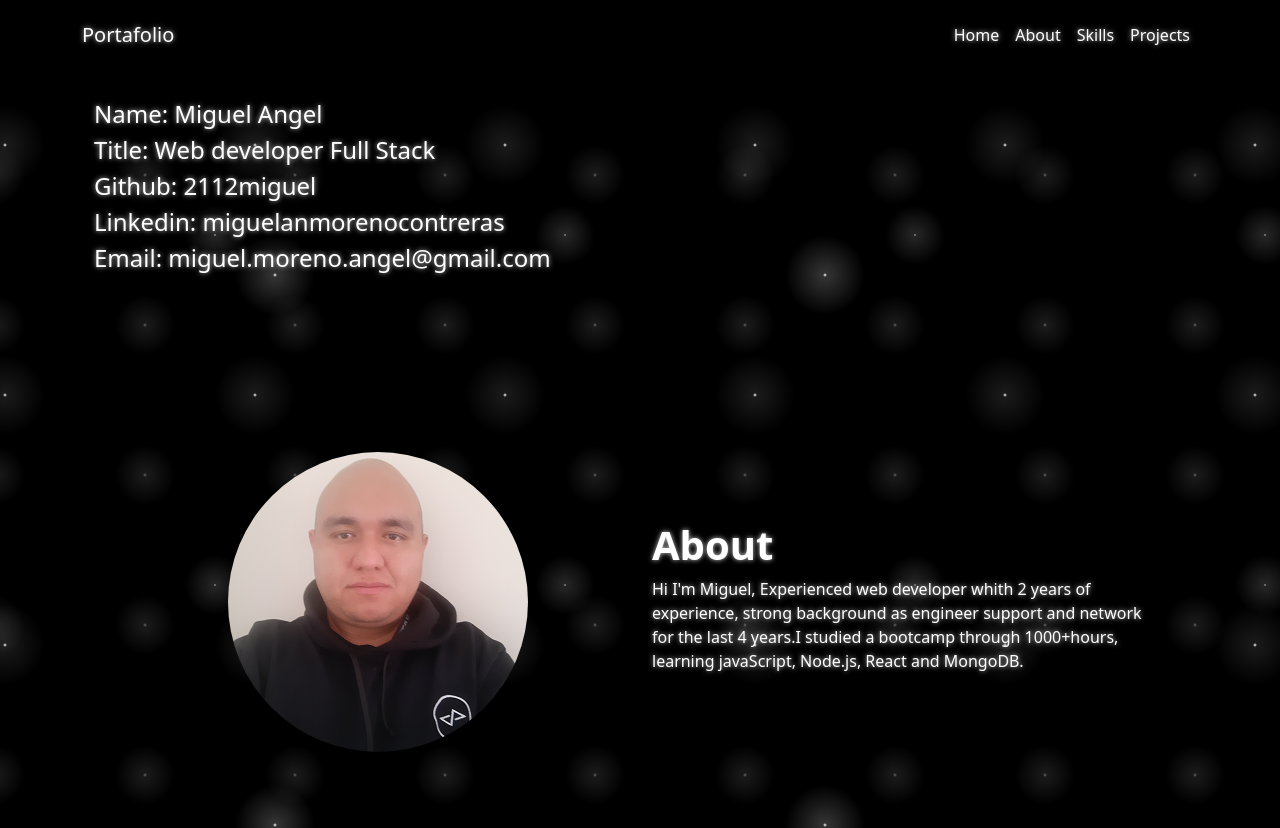
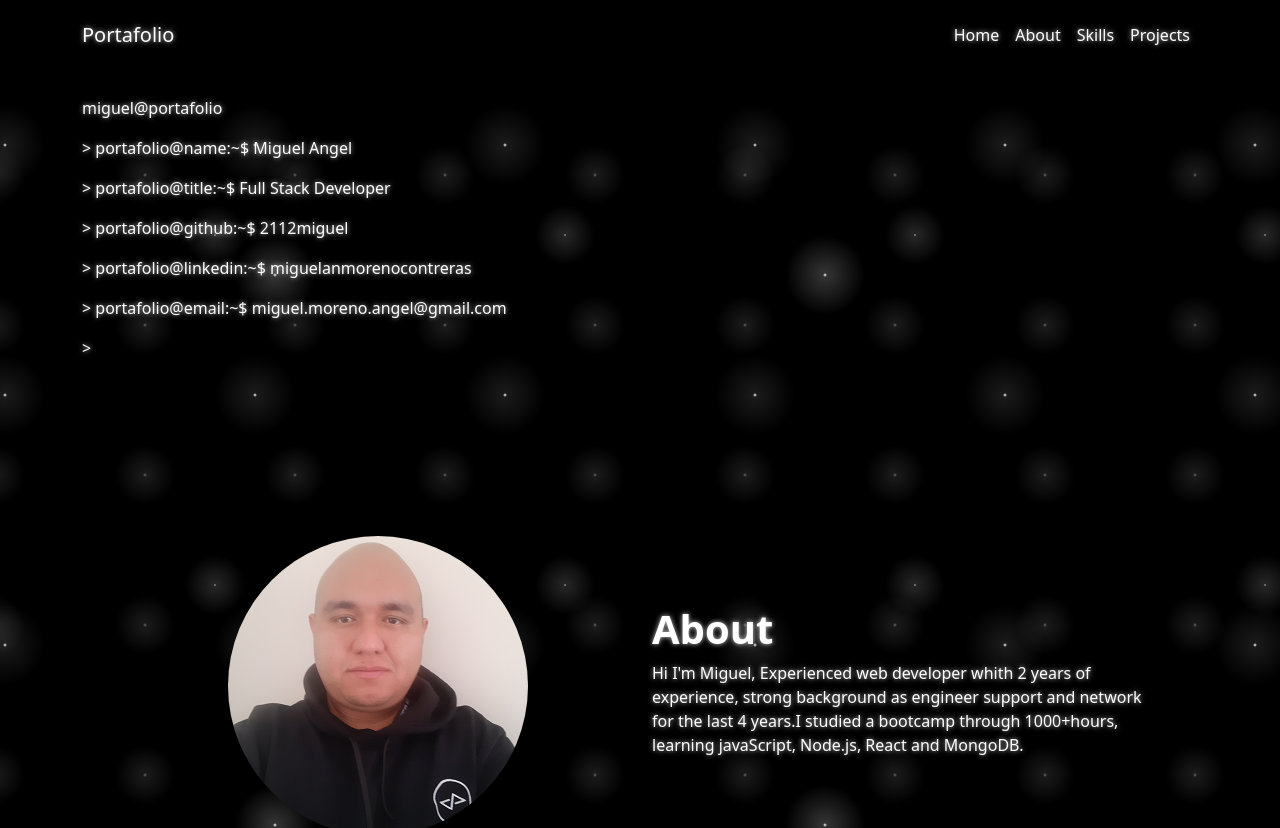
Before and after one commit to 2112miguel/portaflio, a Next.js app: page / in a window 1280 px wide. Shown: the top 828 px of the page. Built offline with nearby package versions, Linux system fonts and the light colour scheme.

Commit message:
Modify and add component Terminal

```diff
--- a/Components/Header.jsx
+++ b/Components/Header.jsx
@@ -1,18 +1,13 @@
+import { Terminal } from "./Terminal/Terminal";
+
 export default function Header() {
   return (
-    <header className="my-5 py-5" id="home">
-      <section className="container ">
-        <div className="row ">
-          <ul className="ul-style fs-4">
-            <li>Name: Miguel Angel</li>
-            <li>Title: Web developer Full Stack</li>
-            <li>Github: 2112miguel</li>
-            <li>Linkedin: miguelanmorenocontreras</li>
-            <li>Email: miguel.moreno.angel@gmail.com</li>
-          </ul>
-          <article className="d-flex justify-content-md-center justify-content-sm-start"></article>
-        </div>
-      </section>
-    </header>
+    <div>
+      <header className="my-5 py-5" id="home">
+        <section className="container ">
+          <Terminal />
+        </section>
+      </header>
+    </div>
   );
 }
```
